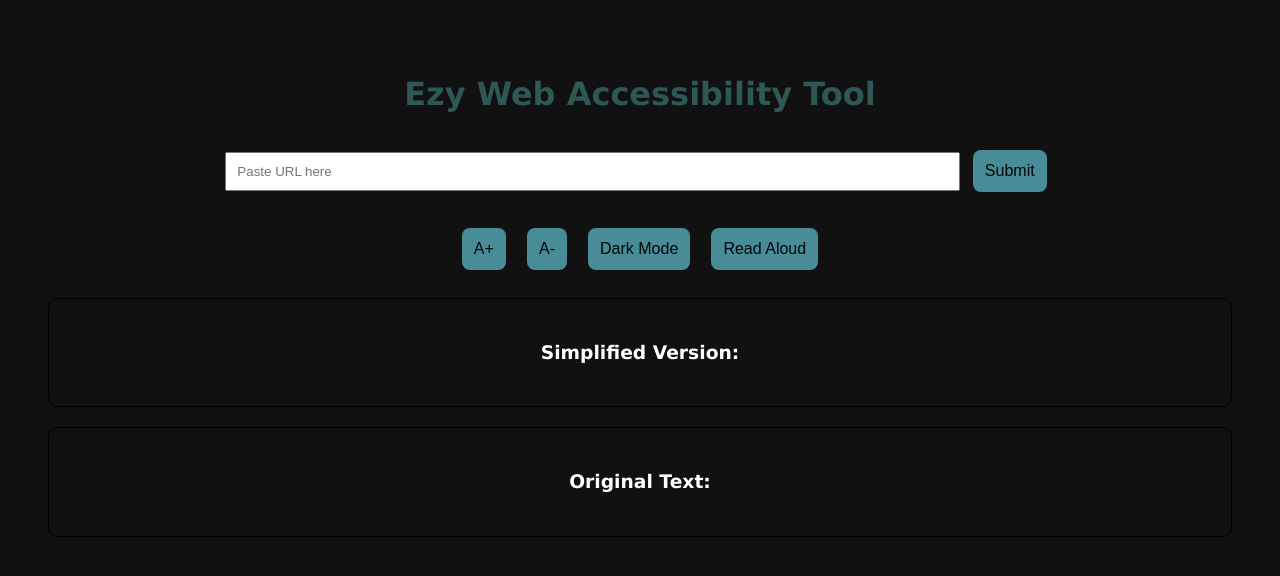
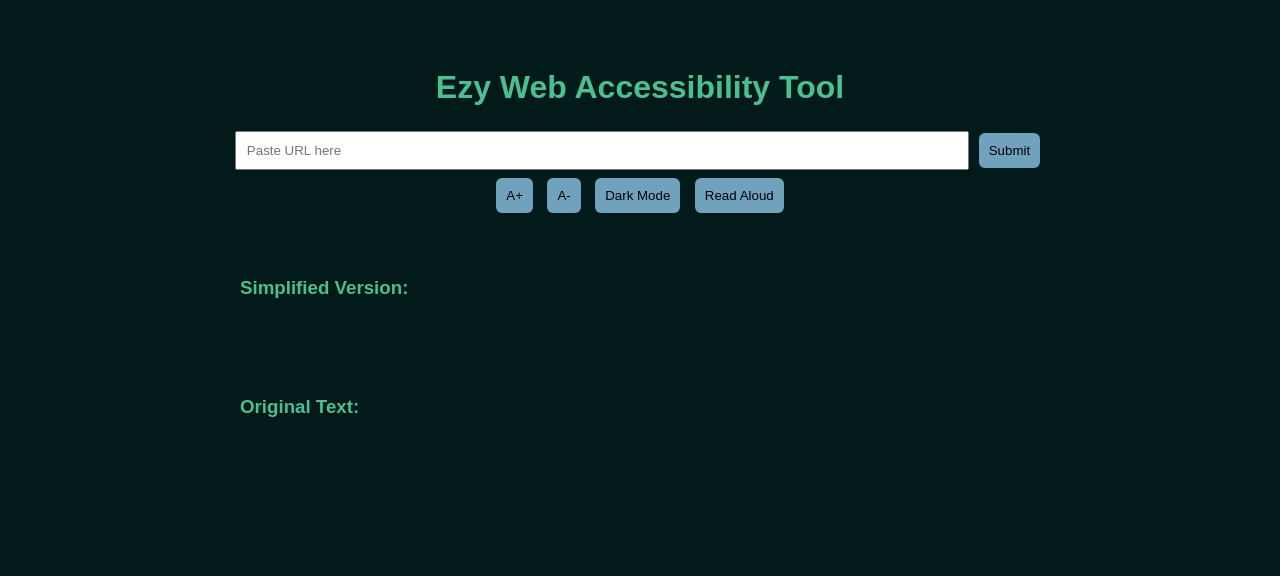
Before and after one commit to thusspokeananya-ai/velvetprotocol-ezyweb, a plain HTML site: page index.html in a window 1280 px wide. Both pictures are taken after a click on the button "Dark Mode". Drawn offline with Linux system fonts and the light colour scheme.

Commit message:
Update style.css

```diff
--- a/style.css
+++ b/style.css
@@ -1,52 +1,49 @@
 body {
-    font-family: Verdana, Arial, sans-serif;
-    font-size: 16px;
-    line-height: 1.6;
+    font-family: Arial, sans-serif;
     padding: 40px;
-    background-color: #ededed;
-    color: #69adc2;
+    background-color: #cec1a2;
     text-align: center;
 }
 
 button {
-    padding: 14px;
-    font-size: 16px;
-}
-
-h1 {
-    color: #2d5854;
-}
-
-.intro {
-    font-size: 18px;
-}
-
-.buttons {
-    margin: 20px;
-}
-
-button {
-    padding: 12px;
-    margin: 8px;
+    padding: 10px;
+    margin: 5px;
+    border-radius: 6px;
     border: none;
-    border-radius: 8px;
-    background-color:#488c98;
-    color: rgb(0, 5, 7);
+    background: #70a1bd;
     cursor: pointer;
 }
 
-button:hover {
-    background-color: #fffffffa;
-}
-
 .box {
-    border: 1px solid #000000;
+    background: rgba(0, 0, 0, 0);
     padding: 20px;
     margin-top: 20px;
     border-radius: 10px;
+    max-width: 800px;
+    margin-left: auto;
+    margin-right: auto;
+    text-align: left;
+}
+
+ul {
+    line-height: 1.8;
 }
 
 .dark {
-    background-color: #111;
-    color: white;
+    background: #021a19;
+    color: #5ee6b0ce;
 }
+#simpleText {
+    font-size: 18px;
+    line-height: 2;          /* more space between lines */
+    letter-spacing: 1px;     /* space between letters */
+    word-spacing: 6px;       /* space between words */
+}
+
+#simpleText li {
+    margin-bottom: 12px;     /* space between bullet points */
+}
+#simpleText {
+    max-width: 700px;
+    margin: auto;
+}
```
